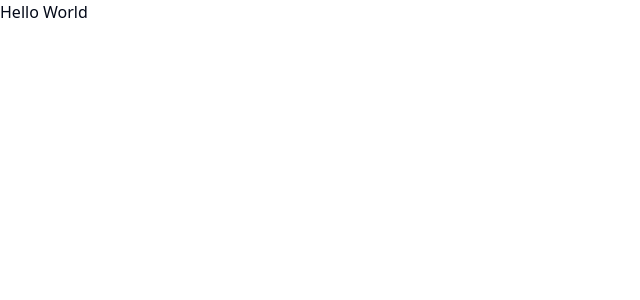
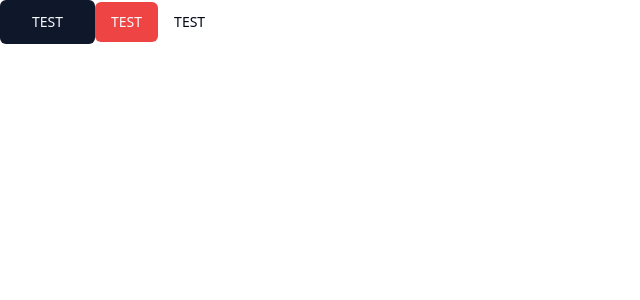
Before and after one commit to guilhermemiua/nextjs-boilerplate, a Next.js app: page / in a window 1280 px wide. Shown: the top 300 px of the page, without its empty margins (0-640 px from the left). Built offline with nearby package versions, Linux system fonts and the light colour scheme.

Commit message:
feat: add button component

```diff
--- a/package.json
+++ b/package.json
@@ -9,6 +9,7 @@
     "lint": "next lint"
   },
   "dependencies": {
+    "@radix-ui/react-slot": "^1.0.2",
     "@types/node": "20.4.9",
     "@types/react": "18.2.20",
     "@types/react-dom": "18.2.7",
--- /dev/null
+++ b/src/components/ui/button.tsx
@@ -0,0 +1,58 @@
+import * as React from 'react';
+import { Slot } from '@radix-ui/react-slot';
+import { cva, type VariantProps } from 'class-variance-authority';
+
+import { cn } from '@/lib/utils';
+
+const buttonVariants = cva(
+  'inline-flex items-center justify-center rounded-md text-sm font-medium ring-offset-background transition-colors focus-visible:outline-none focus-visible:ring-2 focus-visible:ring-ring focus-visible:ring-offset-2 disabled:pointer-events-none disabled:opacity-50',
+  {
+    variants: {
+      variant: {
+        default: 'bg-primary text-primary-foreground hover:bg-primary/90',
+        destructive:
+          'bg-destructive text-destructive-foreground hover:bg-destructive/90',
+        outline:
+          'border border-input bg-background hover:bg-accent hover:text-accent-foreground',
+        secondary:
+          'bg-secondary text-secondary-foreground hover:bg-secondary/80',
+        ghost: 'hover:bg-accent hover:text-accent-foreground',
+        link: 'text-primary underline-offset-4 hover:underline',
+      },
+      size: {
+        default: 'h-10 px-4 py-2',
+        sm: 'h-9 rounded-md px-3',
+        lg: 'h-11 rounded-md px-8',
+        icon: 'h-10 w-10',
+      },
+    },
+    defaultVariants: {
+      variant: 'default',
+      size: 'default',
+    },
+  },
+);
+
+export interface ButtonProps
+  extends React.ButtonHTMLAttributes<HTMLButtonElement>,
+    VariantProps<typeof buttonVariants> {
+  asChild?: boolean;
+}
+
+const Button = React.forwardRef<HTMLButtonElement, ButtonProps>(
+  ({ className, variant, size, asChild = false, ...props }, ref) => {
+    const Component = asChild ? Slot : 'button';
+
+    return (
+      <Component
+        className={cn(buttonVariants({ variant, size, className }))}
+        ref={ref}
+        {...props}
+      />
+    );
+  },
+);
+
+Button.displayName = 'Button';
+
+export { Button, buttonVariants };
--- a/src/pages/index.tsx
+++ b/src/pages/index.tsx
@@ -1,3 +1,13 @@
+import { Button } from '@/components/ui/button';
+
 export default function Home() {
-  return <h1>Hello World</h1>;
+  return (
+    <>
+      <Button variant="default" size={'lg'}>
+        TEST
+      </Button>
+      <Button variant="destructive">TEST</Button>
+      <Button variant="ghost">TEST</Button>
+    </>
+  );
 }
```
Also changed, not shown: components.json, 2 other files (tests, documents, lock files or other folders).
